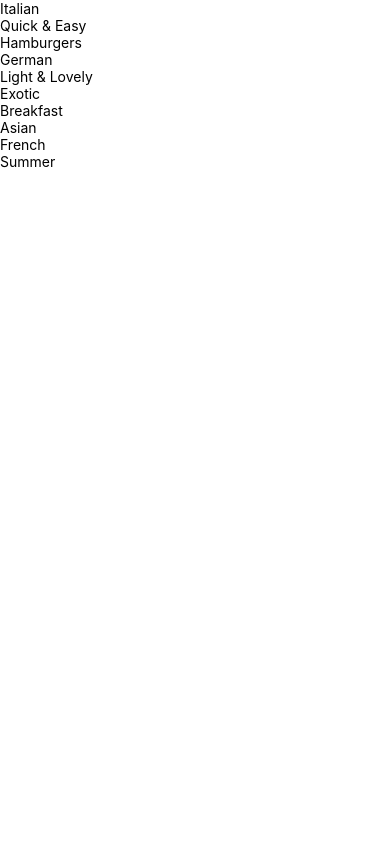
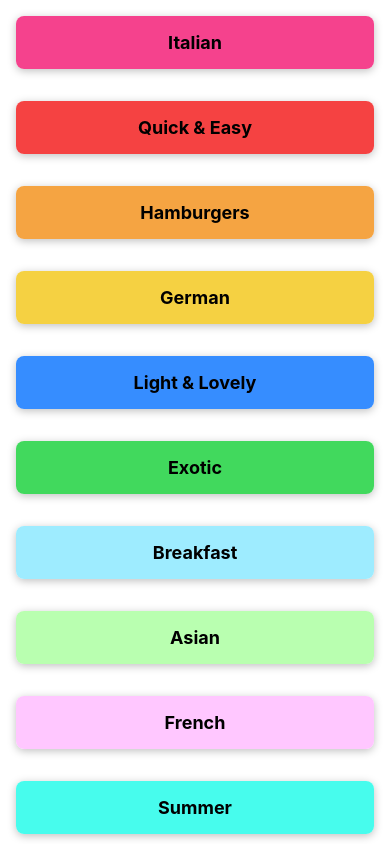
Before and after one commit to nedimm1/nedimm1-react_native_course_project3, a React Native app: screen / in a window 390 px wide. Built offline with nearby package versions, Linux system fonts and the light colour scheme.

Commit message:
adding styling

```diff
--- a/components/CategoryGridTitle.js
+++ b/components/CategoryGridTitle.js
@@ -1,15 +1,54 @@
-import { Pressable, View, Text } from 'react-native';
+import { Pressable, View, Text, StyleSheet, Platform } from "react-native";
 
 function CategoryGridTile({ title, color }) {
   return (
-    <View>
-      <Pressable>
-        <View>
-          <Text>{title}</Text>
+    <View style={styles.gridItem}>
+      <Pressable
+        android_ripple={{ color: "#ccc" }}
+        style={({ pressed }) => [
+          styles.button,
+          pressed ? styles.buttonPressed : null,
+        ]}
+      >
+        <View style={[styles.innerContainer, { backgroundColor: color }]}>
+          <Text style={styles.title}>{title}</Text>
         </View>
       </Pressable>
     </View>
   );
 }
 
+const styles = StyleSheet.create({
+  gridItem: {
+    flex: 1,
+    margin: 16,
+    height: 150,
+    borderRadius: 8,
+    elevation: 4,
+    backgroundColor: "white",
+    shadowColor: "black",
+    shadowOpacity: 0.25,
+    shadowOffset: { width: 0, height: 2 },
+    shadowRadius: 8,
+    overflow: Platform.OS === "android" ? "hidden" : "visible",
+  },
+  button: {
+    flex: 1,
+  },
+  buttonPressed: {
+    opacity: 0.5,
+  },
+  innerContainer: {
+    flex: 1,
+    padding: 16,
+    borderRadius: 8,
+    justifyContent: "center",
+    alignItems: "center",
+  },
+  title: {
+    fontWeight: "bold",
+    fontSize: 18,
+  },
+});
+
 export default CategoryGridTile;
```
